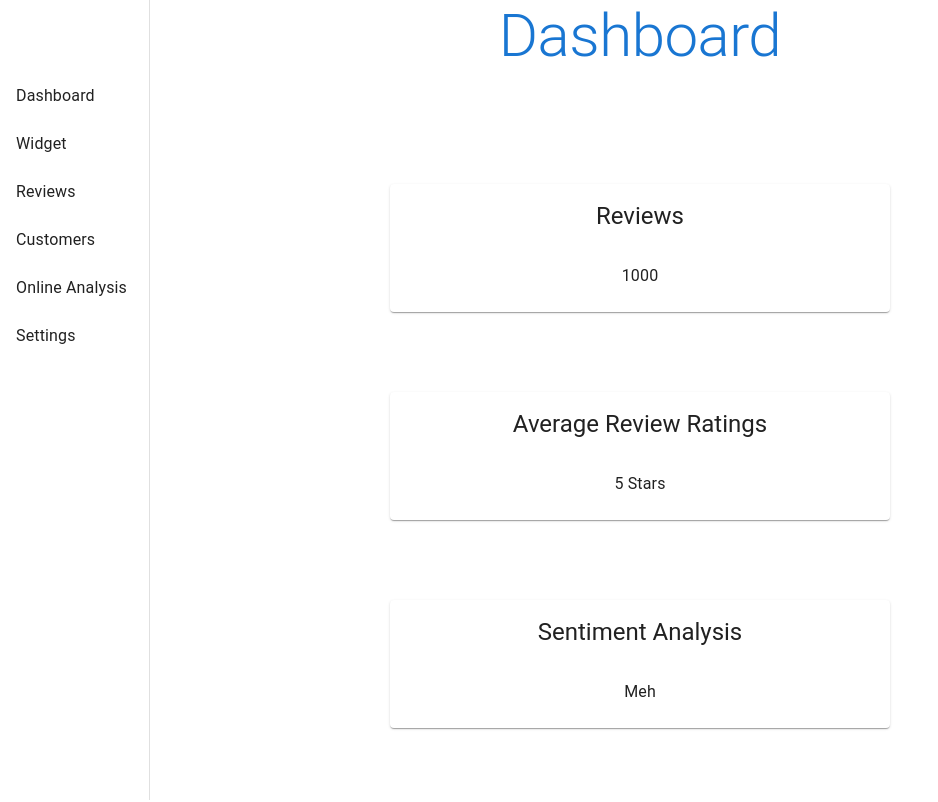
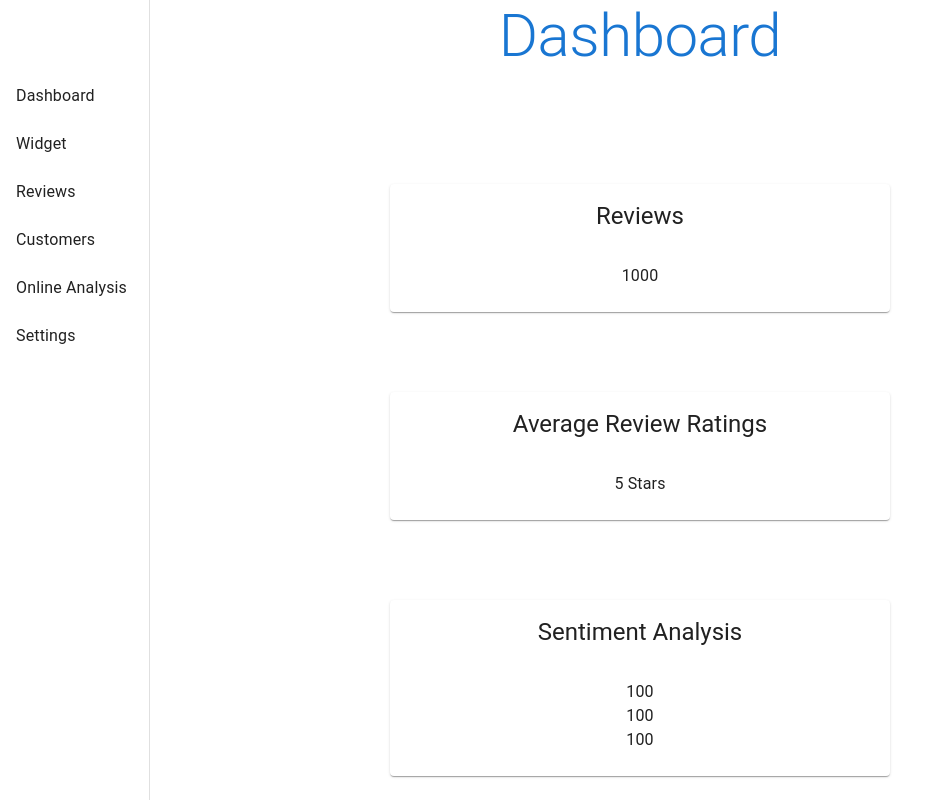
Before and after one commit to CoryDCruz/dashboard, a React (Create React App) app: page / in a window 1280 px wide. Shown: the top 802 px of the page, without its empty margins (0-938 px from the left). Built offline with nearby package versions, Linux system fonts and the light colour scheme.

Commit message:
added additional info to sentiment analysis card

```diff
--- a/src/components/SentimentAnalysis.js
+++ b/src/components/SentimentAnalysis.js
@@ -11,7 +11,13 @@ return(
           title="Sentiment Analysis"/>
           <CardContent>
             <Typography>
-                Meh
+                100
+            </Typography>
+            <Typography>
+                100
+            </Typography>
+            <Typography>
+                100
             </Typography>
           </CardContent>
     </Card>
```
